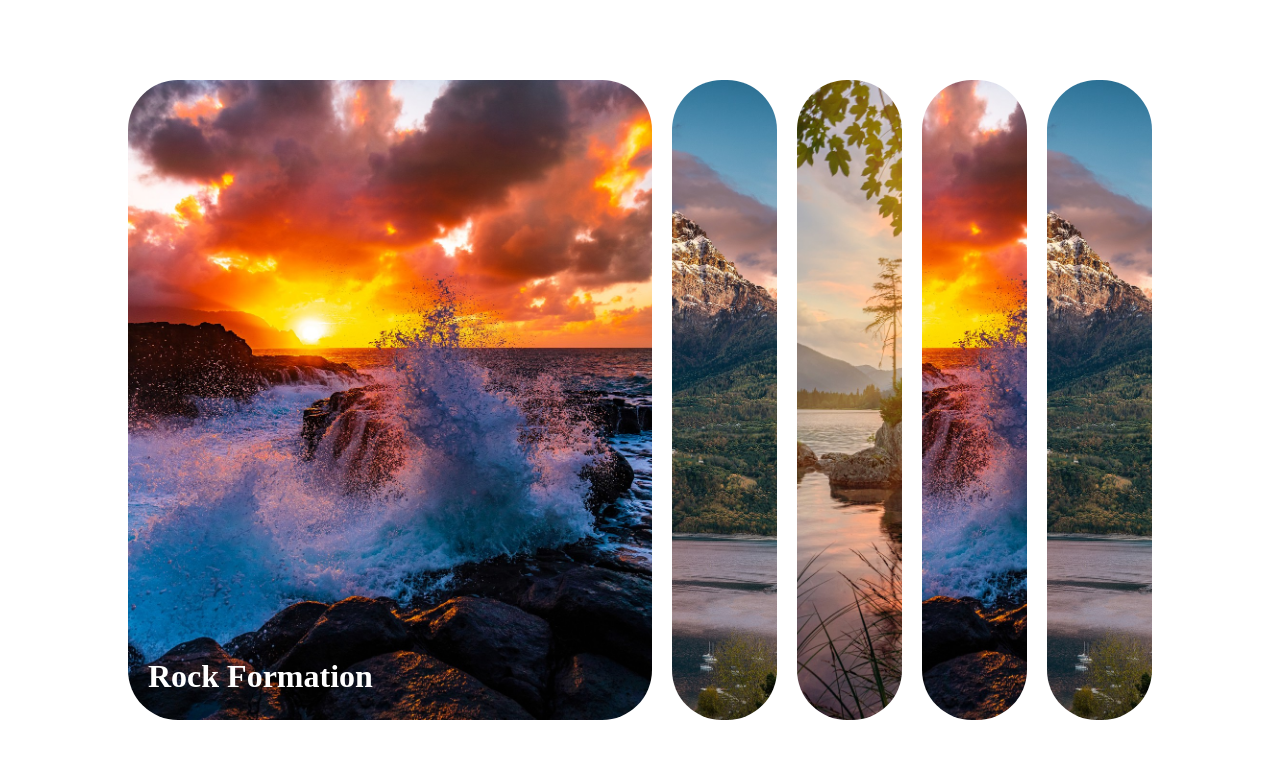
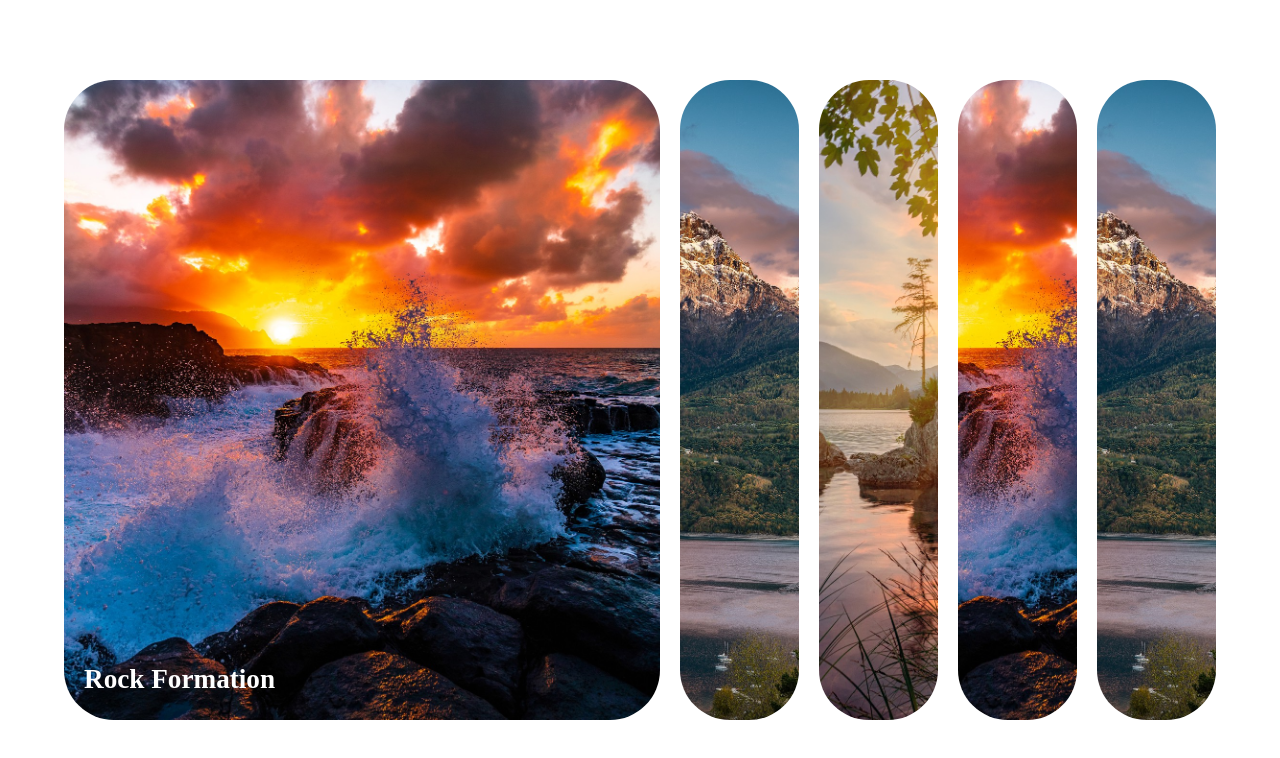
Before and after one commit to gingerbread77/mini-projects, a plain HTML site: page expanding-cards/index.html in a window 1280 px wide. Drawn offline with Linux system fonts and the light colour scheme.

Commit message:
minor fixes

```diff
--- a/expanding-cards/index.html
+++ b/expanding-cards/index.html
@@ -15,7 +15,7 @@
         <h3>Huge Mountain</h3>
       </div>
       <div class="card" id="card3">
-        <h3>Green Trees Near Body Water</h3>
+        <h3>Green Trees and Lake</h3>
       </div>
       <div class="card" id="card4">
         <h3>Rock Formation</h3>
--- a/expanding-cards/styles.css
+++ b/expanding-cards/styles.css
@@ -15,7 +15,7 @@ body {
 
 .container {
   display: flex;
-  width: 80vw;
+  width: 90vw;
 }
 
 .card {
@@ -60,8 +60,9 @@ body {
   left: 20px;
   bottom: 25px;
   color: white;
-  font-size: 2em;
+  font-size: 1.7rem;
   opacity: 0;
+  transition:opacity 0.3s ease-in 0.4s;
 }
 
 .active {
```
